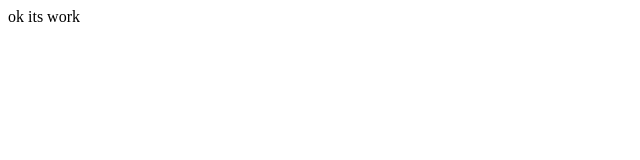
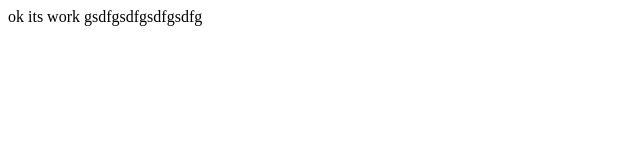
Before and after one commit to chnbohwr/quiz_game, a website: page web/index.html in a window 1280 px wide. Shown: the whole page, without its empty margins (0-640 px from the left). Drawn offline with Linux system fonts and the light colour scheme.

Commit message:
testtest

```diff
--- a/web/index.html
+++ b/web/index.html
@@ -7,6 +7,7 @@
 <body>
 
 ok its work
+    gsdfgsdfgsdfgsdfg
 
 </body>
 </html>
```
